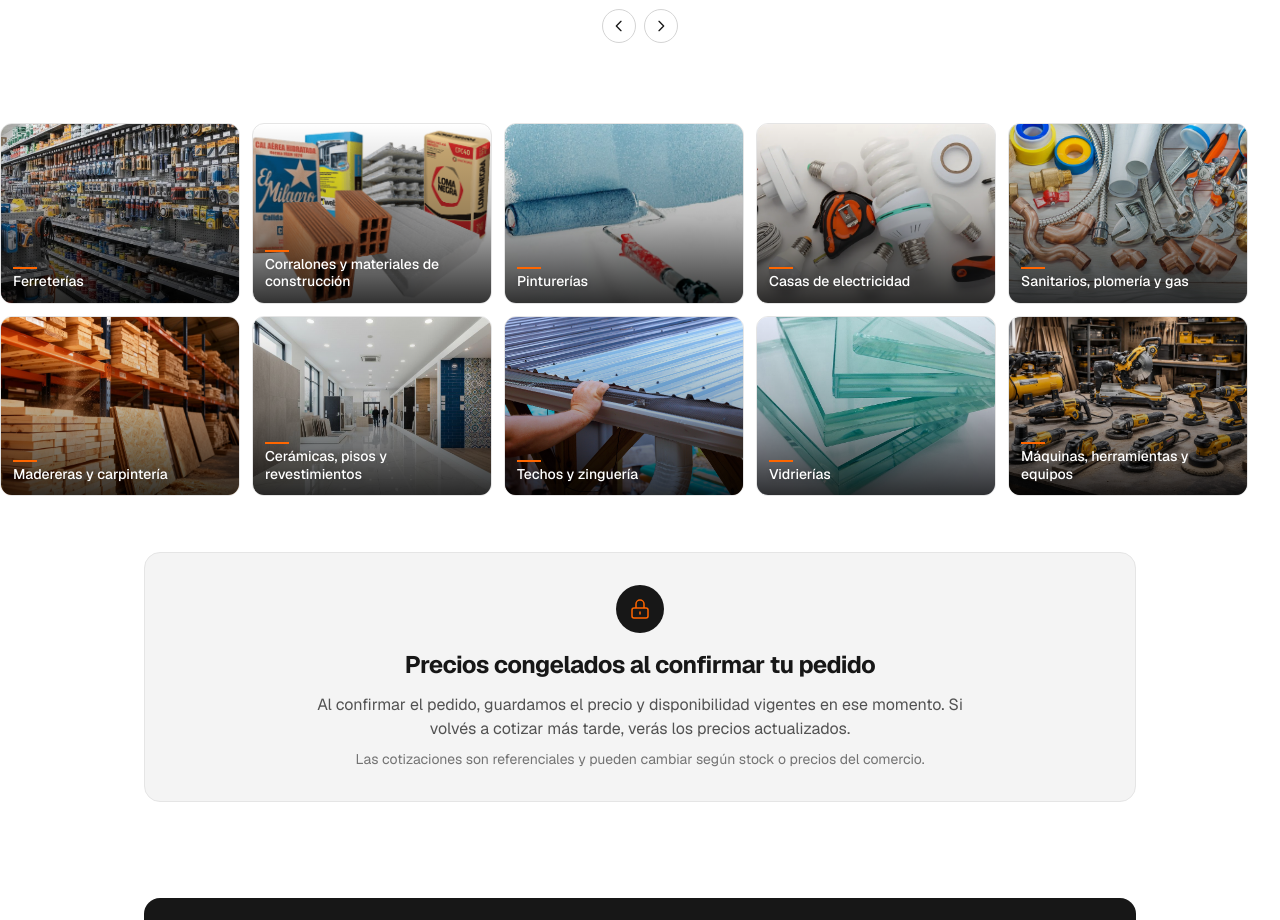
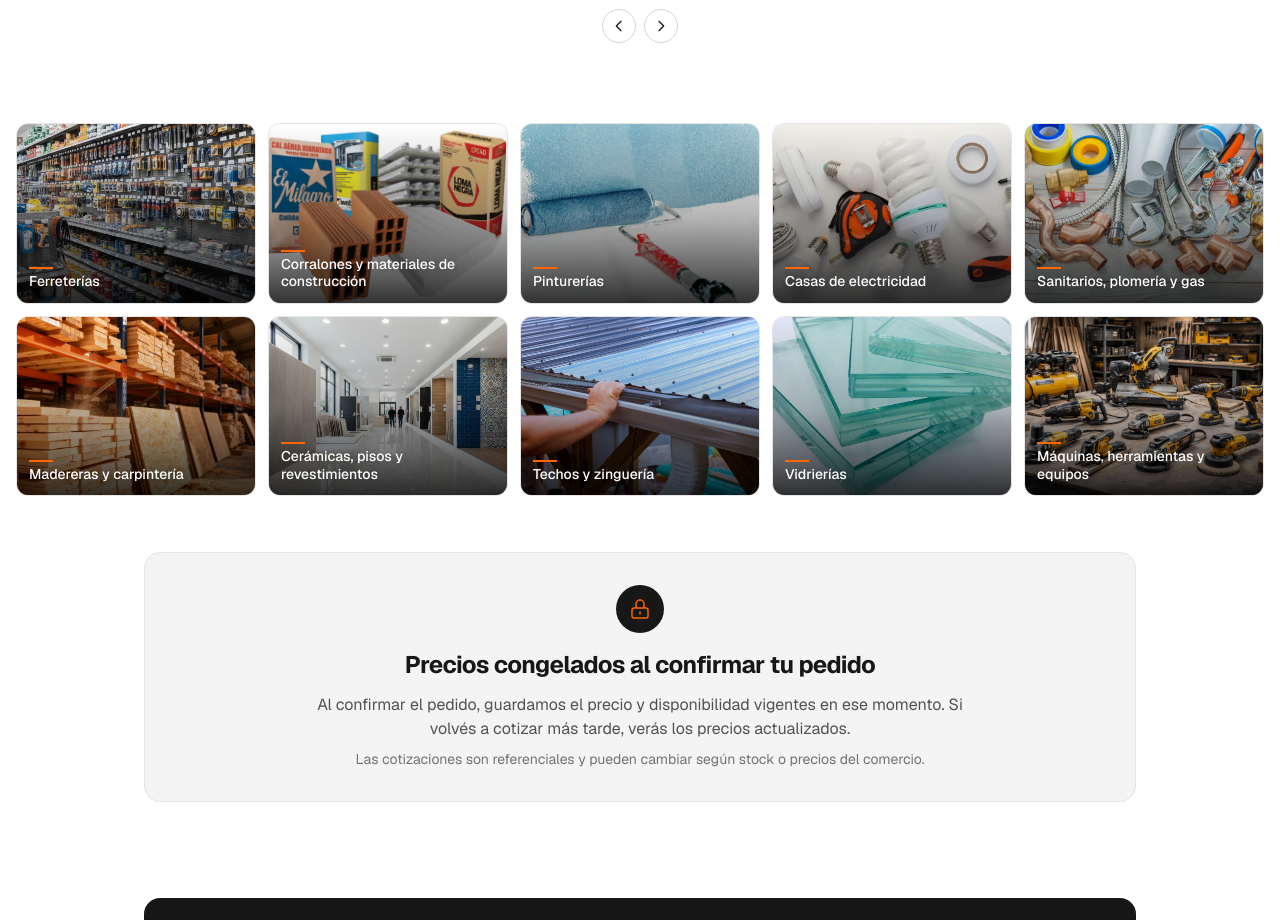
Before and after one commit to Eliasalen5/obrix, a Next.js app: page / in a window 1280 px wide. Shown: the part 840-1760 px from the top of the page. Built offline with nearby package versions, Linux system fonts and the light colour scheme; no server answers.

Commit message:
style: centrar carrusel de categorias

```diff
--- a/src/components/home/CategoriasDestacadas.tsx
+++ b/src/components/home/CategoriasDestacadas.tsx
@@ -86,10 +86,10 @@ export default function CategoriasDestacadas() {
       </div>
       <div
         ref={scrollRef}
-        className="mt-6 overflow-x-auto pb-2 scrollbar-hide"
+        className="mt-6 overflow-x-auto px-4 pb-2 scrollbar-hide"
         style={{ scrollbarWidth: "none", msOverflowStyle: "none" }}
       >
-        <div className="flex flex-col gap-3" style={{ minWidth: "max-content" }}>
+        <div className="mx-auto flex w-max flex-col items-center gap-3">
           <div className="flex gap-3">
             {firstRow.map((cat) => (
               <Link
```
